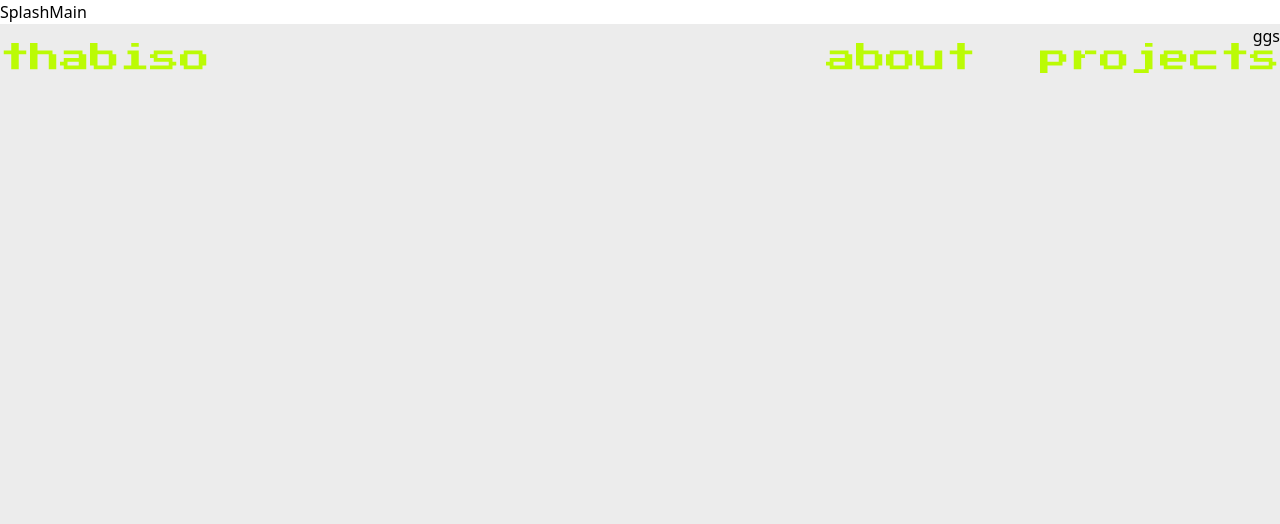
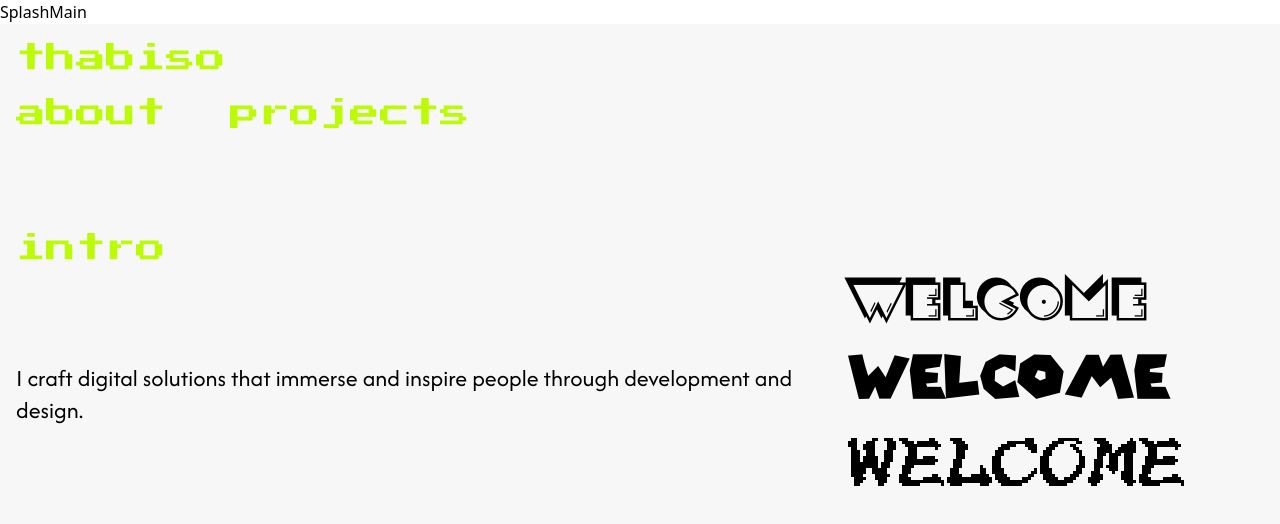
Before and after one commit to thabzzzzz/folio, a Vue app: page /main in a window 1280 px wide. Shown: the top 524 px of the page. Built offline with nearby package versions, Linux system fonts and the light colour scheme.

Commit message:
incorperated page transition + text layout

```diff
--- a/src/App.vue
+++ b/src/App.vue
@@ -17,6 +17,10 @@
       <component :is="Component" />
     </transition>
   </RouterView>
+
+
+
+
 </template>
 
 <style scoped>
--- a/src/components/main.vue
+++ b/src/components/main.vue
@@ -3,9 +3,8 @@
 
 
 
-<div class="min-h-screen bg-mywhite flex flex-col ">
-
-
+<div class="min-h-screen bg-mywhite flex flex-col  ">
+    <div class="mx-4">
 <nav >
   <div class="max-w-screen flex flex-wrap items-center justify-between mx-0 ">
     <ul class="font-medium flex flex-col  mt-4 bg-mywhite ">
@@ -28,8 +27,23 @@
   </div>
 </nav>
 
-<p id="test">ggs</p>
+<div class="grid grid-cols-6 mt-24">
 
+<div class="col-span-4">
+    <h1 class="text-mygreen mr-16 text-3xl ">intro</h1>
+    <p class="mt-24 text-2xl">I craft digital solutions that immerse and inspire
+
+people through development and design.</p>
+</div>
+<div class="pt-10 welcome-block">
+    <h2 class="welcome text-6xl" id="w1">welcome</h2>
+    <h2 class="welcome text-6xl mt-6" id="w2">welcome</h2>
+    <h2 class="welcome text-5xl mt-6" id="w3">welcome</h2>
+</div>
+
+</div>
+
+</div>
 </div>
 
 
@@ -55,4 +69,29 @@
     right: 0;
     position: absolute;
 }
+
+h1{
+    font-family: start;
+}
+
+p{
+    font-family: afacad;
+
+}
+
+#w1{
+    font-family: pacman;
+}
+
+#w2{
+    font-family: mario;
+}
+
+#w3{
+    font-family: ls;
+}
+
+.welcome-block{
+    right: 0px;
+}
 </style>
--- a/src/style.css
+++ b/src/style.css
@@ -11,3 +11,18 @@
     font-family: afacad;
     src: url(./assets/fonts/afacad.ttf);
 }
+
+@font-face {
+    font-family: pacman;
+    src: url(./assets/fonts/crackman.otf);
+}
+
+@font-face {
+    font-family: mario;
+    src: url(./assets/fonts/mario.ttf);
+}
+
+@font-face {
+    font-family: ls;
+    src: url(./assets/fonts/ls.ttf);
+}
--- a/tailwind.config.js
+++ b/tailwind.config.js
@@ -7,7 +7,7 @@ export default {
   theme: {
     extend: {colors: {
       'mygrey': '#0F100E',
-      'mywhite': '#ECECEC',
+      'mywhite': '#F7F7F7',
       'mygreen': '#BBFB05',
     },},
   },
```
